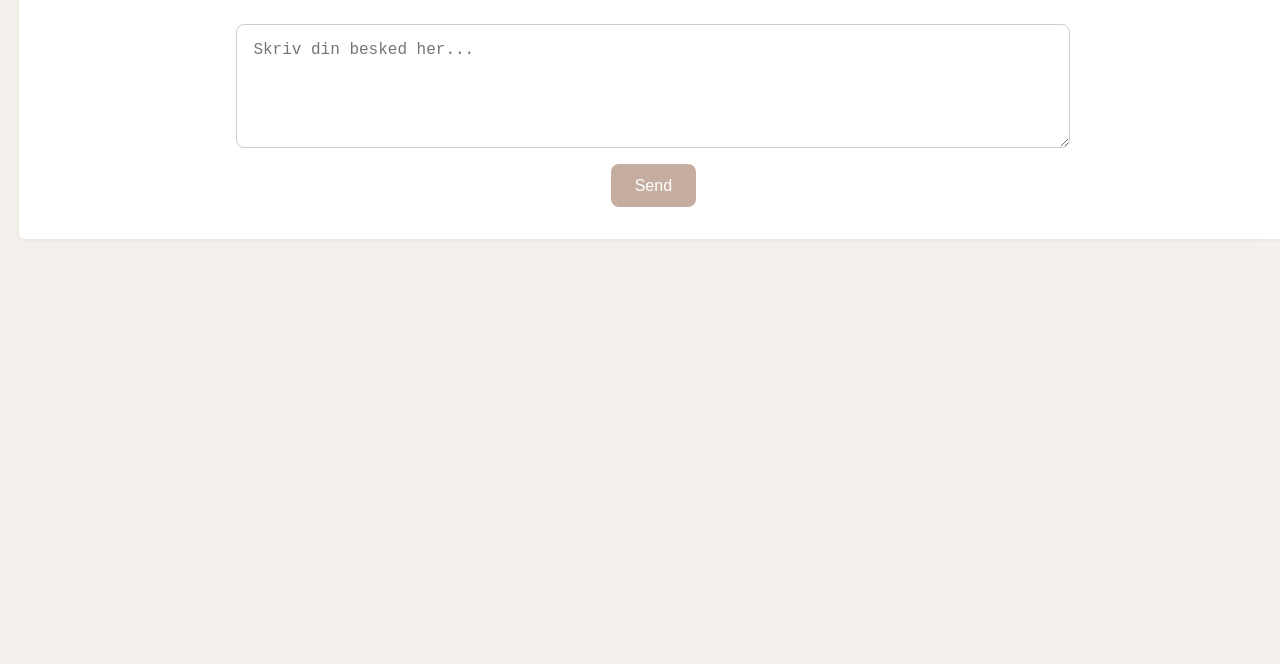
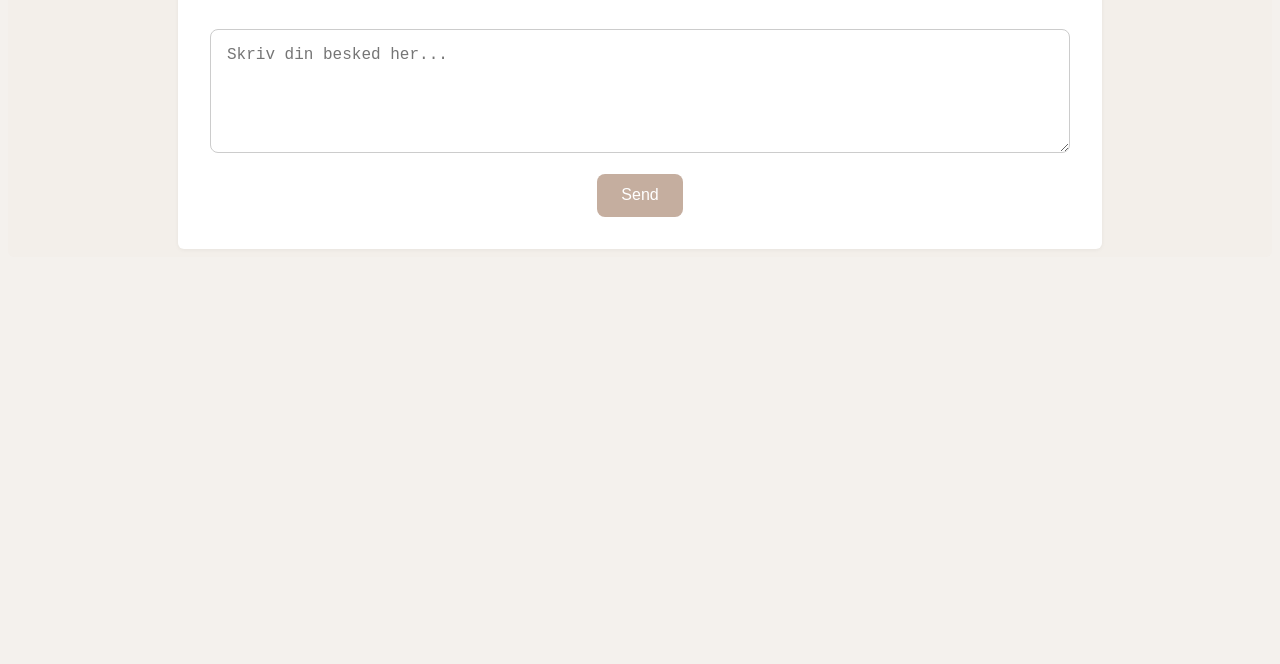
Before and after one commit to erstatmig/AI-erstatmig, a plain HTML site: page index.html in a window 1280 px wide. Shown: the part 136-800 px from the top of the page. Drawn offline with Linux system fonts and the light colour scheme.

Commit message:
Update index.html

```diff
--- a/index.html
+++ b/index.html
@@ -14,14 +14,14 @@
     .page-wrapper {
       display: flex;
       justify-content: center;
-      padding: 0.5rem 1rem 1rem;
+      padding: 0.5rem 0.5rem 0.5rem;
     }
 
     .content {
       width: 100%;
       max-width: 1300px;
       background: #f3efea;
-      padding: 0.2rem;
+      padding: 0.5rem;
       border-radius: 6px;
     }
 
@@ -29,9 +29,9 @@
       background: #fff;
       border-radius: 6px;
       padding: 2rem;
-      width: 97%;
       margin: 0 auto;
       box-shadow: 0 1px 4px rgba(0,0,0,0.05);
+      max-width: 860px;
     }
 
     h1 {
@@ -48,14 +48,12 @@
 
     textarea {
       width: 100%;
-      max-width: 800px;
-      margin: 0 auto;
-      display: block;
       padding: 1rem;
       border: 1px solid #ccc;
       border-radius: 8px;
       font-size: 1rem;
       resize: vertical;
+      box-sizing: border-box;
     }
 
     button {
@@ -81,9 +79,6 @@
       border-radius: 8px;
       border-left: 5px solid #c5ae9f;
       white-space: pre-wrap;
-      max-width: 800px;
-      margin-left: auto;
-      margin-right: auto;
     }
 
     .spinner {
```
